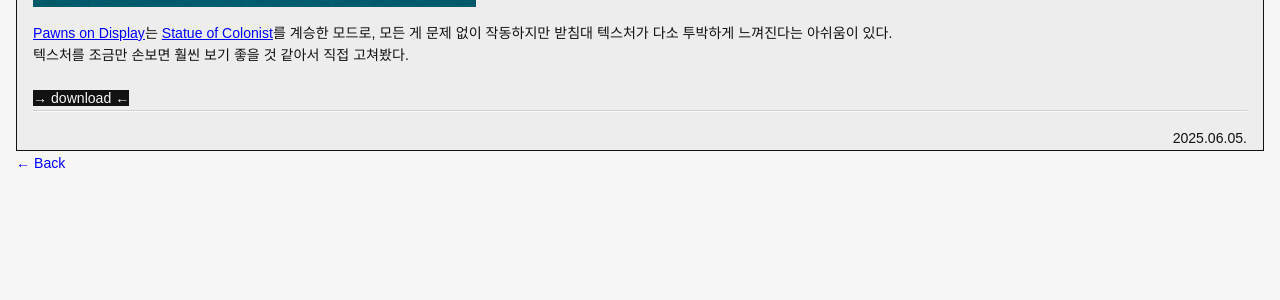
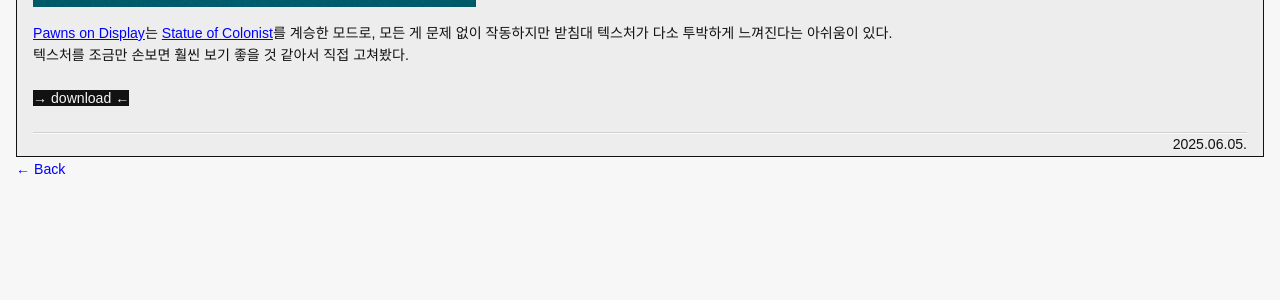
Before and after one commit to seobongzu/seobongzu.github.io, a Jekyll site: the page built from _posts/2025-06-05-Pawns-on-Display.md, in a window 1280 px wide. Shown: the part 386-686 px from the top of the page. Built offline with Jekyll 4.4.1, drawn with Linux system fonts in a browser that asks for light colours.

Commit message:
update: style.css

```diff
--- a/_layouts/post.html
+++ b/_layouts/post.html
@@ -3,7 +3,7 @@ layout: default
 ---
 <section class="article">
     <article aria-label="본문">
-        <div class="content">{{ content }}<hr><p><span class="align-right">{{ page.date | date: "%Y.%m.%d." }}</span></p></div>
+        <div class="content">{{ content }}<br><hr><p><span class="align-right">{{ page.date | date: "%Y.%m.%d." }}</span></p></div>
     </article>
 </section>
 <section class="back">
--- a/style.css
+++ b/style.css
@@ -231,7 +231,6 @@ button:hover {
 .align-right {
     display: block;
     text-align: right;
-    margin-top: 1rem;
 }
 
 .download-box {
```
